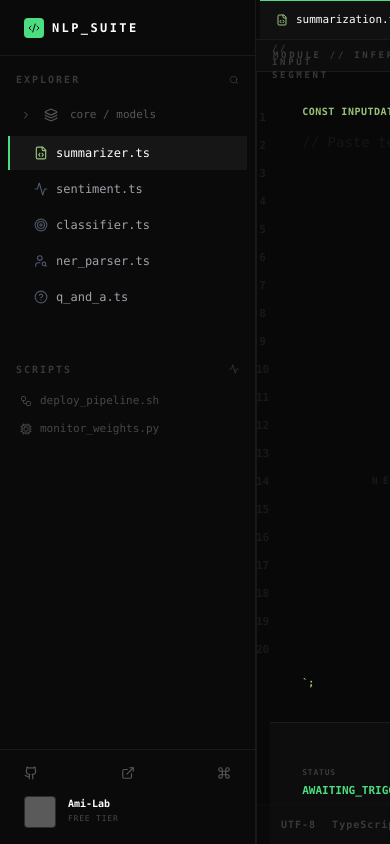
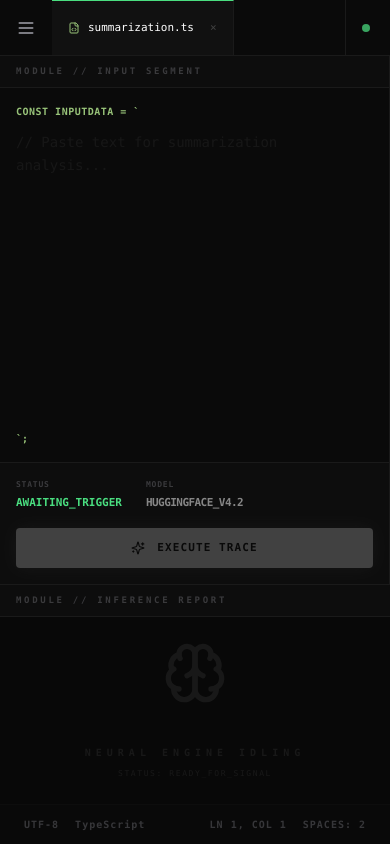
Before and after one commit to AmiruMallawarachchi/nlp-suite-project, a Next.js app in the folder frontend/: page / in a window 390 px wide. Built offline with nearby package versions, Linux system fonts and the light colour scheme; grey boxes are pictures that could not be loaded.

Commit message:
fix: improve mobile responsiveness

```diff
--- a/frontend/src/app/globals.css
+++ b/frontend/src/app/globals.css
@@ -7,6 +7,8 @@
   --color-brand-border: #1a1a1a;
   --color-brand-text: #ffffff;
   --color-brand-text-muted: #a1a1aa;
+
+  --breakpoint-xs: 480px;
 
   --animate-fade-in: fade-in 0.3s ease-out forwards;
   --animate-slide-up: slide-up 0.5s ease-out forwards;
--- a/frontend/src/app/page.tsx
+++ b/frontend/src/app/page.tsx
@@ -22,7 +22,9 @@ import {
   MessageSquare,
   HelpCircle,
   Loader2,
-  AlertCircle
+  AlertCircle,
+  Menu,
+  X
 } from 'lucide-react';
 
 type Tool = 'summarization' | 'sentiment' | 'zeroshot' | 'ner' | 'qa';
@@ -37,6 +39,7 @@ const ENTITY_INFO: Record<string, { title: string; color: string }> = {
 };
 
 export default function Home() {
+  const [isSidebarOpen, setIsSidebarOpen] = useState(false);
   const [activeTab, setActiveTab] = useState<Tool>('summarization');
   const [text, setText] = useState('');
   const [labels, setLabels] = useState<string[]>(["Technology", "Finance", "AI"]);
@@ -120,15 +123,22 @@ export default function Home() {
     <div className="flex h-screen bg-[#0a0a0a] text-[#a1a1aa] font-mono overflow-hidden">
 
       {/* --- SIDEBAR --- */}
-      <aside className="w-64 flex-shrink-0 border-r border-[#1a1a1a] bg-[#0a0a0a] flex flex-col">
+      <aside className={`
+        fixed inset-y-0 left-0 z-50 w-64 bg-[#0a0a0a] border-r border-[#1a1a1a] transition-transform duration-300 ease-in-out flex flex-col
+        lg:translate-x-0 lg:static lg:flex-shrink-0
+        ${isSidebarOpen ? 'translate-x-0' : '-translate-x-full lg:translate-x-0'}
+      `}>
         {/* Branding */}
-        <div className="h-14 flex items-center px-6 border-b border-[#1a1a1a]">
+        <div className="h-14 flex items-center px-6 border-b border-[#1a1a1a] justify-between">
           <div className="flex items-center gap-2">
             <div className="w-5 h-5 rounded bg-[#4ade80] flex items-center justify-center">
               <Code2 size={12} className="text-black" />
             </div>
             <span className="text-xs font-black tracking-[0.2em] text-white">NLP_SUITE</span>
           </div>
+          <button onClick={() => setIsSidebarOpen(false)} className="lg:hidden text-[#a1a1aa] hover:text-white">
+            <X size={18} />
+          </button>
         </div>
 
         {/* Explorer */}
@@ -146,7 +156,12 @@ export default function Home() {
             {tools.map((tool) => (
               <button
                 key={tool.id}
-                onClick={() => { setActiveTab(tool.id as Tool); setResult(null); setError(null); }}
+                onClick={() => {
+                  setActiveTab(tool.id as Tool);
+                  setResult(null);
+                  setError(null);
+                  setIsSidebarOpen(false); // Close on mobile
+                }}
                 className={`w-full flex items-center gap-2 px-6 py-2 text-[12px] group transition-all hover:bg-white/[0.03] ${activeTab === tool.id ? 'bg-white/[0.05] text-white border-l-2 border-[#4ade80]' : 'border-l-2 border-transparent'}`}
               >
                 <tool.icon size={14} className={activeTab === tool.id ? tool.color : 'text-gray-600'} />
@@ -191,31 +206,38 @@ export default function Home() {
       </aside>
 
       {/* --- MAIN WORKSPACE --- */}
-      <main className="flex-1 flex flex-col min-w-0 bg-[#0a0a0a]">
+      <main className="flex-1 flex flex-col min-w-0 bg-[#0a0a0a] h-full overflow-hidden">
 
-        {/* Tabbar */}
-        <div className="h-10 border-b border-[#1a1a1a] flex items-center px-1 bg-[#0a0a0a]">
+        {/* Mobile Header / Tabbar */}
+        <div className="h-14 lg:h-10 border-b border-[#1a1a1a] flex items-center px-1 bg-[#0a0a0a] sticky top-0 z-10">
+          <button
+            onClick={() => setIsSidebarOpen(true)}
+            className="p-3 lg:hidden text-[#a1a1aa] hover:text-white mr-1"
+          >
+            <Menu size={20} />
+          </button>
+
           <div className="flex items-center h-full px-4 border-r border-[#1a1a1a] bg-[#111111] text-white text-[11px] gap-2 border-t border-t-[#4ade80]">
             <FileCode size={12} className="text-[#98c379]" />
-            <span>{activeTab}.ts</span>
-            <span className="ml-4 opacity-20 hover:opacity-100 cursor-pointer">×</span>
+            <span className="truncate max-w-[120px]">{activeTab}.ts</span>
+            <span className="ml-2 lg:ml-4 opacity-20 hover:opacity-100 cursor-pointer">×</span>
           </div>
-          <div className="flex items-center h-full px-4 border-r border-[#1a1a1a] opacity-30 text-[11px] gap-2 hover:opacity-80 transition-all cursor-pointer">
+          <div className="hidden sm:flex items-center h-full px-4 border-r border-[#1a1a1a] opacity-30 text-[11px] gap-2 hover:opacity-80 transition-all cursor-pointer">
             <Terminal size={12} />
             <span>Terminal</span>
           </div>
           <div className="flex-1"></div>
-          <div className="flex items-center gap-4 px-4 h-full border-l border-[#1a1a1a]">
+          <div className="flex items-center gap-2 lg:gap-4 px-4 h-full border-l border-[#1a1a1a]">
              <div className="flex items-center gap-2 text-[10px] font-bold text-[#4ade80]">
                 <div className="w-2 h-2 rounded-full bg-[#4ade80] animate-pulse"></div>
-                <span>CONNECTED</span>
+                <span className="hidden xs:inline">CONNECTED</span>
              </div>
-             <button className="text-[10px] font-bold hover:text-white opacity-40 uppercase tracking-widest">v1.2.4</button>
+             <button className="text-[10px] font-bold hover:text-white opacity-40 uppercase tracking-widest hidden xs:block">v1.2.4</button>
           </div>
         </div>
 
         {/* Editor Body */}
-        <div className="flex-1 flex overflow-hidden">
+        <div className="flex-1 flex flex-col lg:flex-row overflow-y-auto lg:overflow-hidden">
 
           {/* LEFT: Code Input Section */}
           <div className="flex-1 flex flex-col min-w-0 border-r border-[#1a1a1a]">
@@ -226,7 +248,7 @@ export default function Home() {
              {/* Textarea + Line numbers area */}
              <div className="flex-1 flex relative">
                 {/* Line Numbers */}
-                <div className="w-12 border-r border-[#1a1a1a] bg-[#0a0a0a] flex flex-col items-center pt-8 text-[11px] font-bold opacity-10 select-none">
+                <div className="hidden sm:flex w-12 border-r border-[#1a1a1a] bg-[#0a0a0a] flex-col items-center pt-8 text-[11px] font-bold opacity-10 select-none">
                    {[...Array(20)].map((_, i) => (
                      <div key={i} className="h-7 leading-7">{i + 1}</div>
                    ))}
@@ -237,17 +259,17 @@ export default function Home() {
                    <div className="flex-1 relative">
                       {activeTab === 'qa' ? (
                         <div className="h-full flex flex-col divide-y divide-[#1a1a1a]">
-                            <div className="p-8">
+                             <div className="p-4 lg:p-8">
                                 <div className="text-[10px] text-[#c678dd] mb-3 font-bold uppercase tracking-wider">const context = `</div>
                                 <textarea
-                                  className="w-full bg-transparent resize-none focus:outline-none text-[14px] text-white leading-relaxed placeholder:opacity-10 h-64"
+                                   className="w-full bg-transparent resize-none focus:outline-none text-[14px] text-white leading-relaxed placeholder:opacity-10 h-48 lg:h-64"
                                    placeholder="Paste documentation or long-form context here..."
                                    value={context}
                                    onChange={(e) => setContext(e.target.value)}
                                 />
                                 <div className="text-[10px] text-[#c678dd] mt-1 font-bold">`;</div>
                              </div>
-                            <div className="p-8 flex-1">
+                             <div className="p-4 lg:p-8 flex-1">
                                 <div className="text-[10px] text-[#61afef] mb-3 font-bold uppercase tracking-wider">const query = (</div>
                                 <input
                                    className="w-full bg-transparent focus:outline-none text-[14px] text-white leading-relaxed placeholder:opacity-10"
@@ -259,10 +281,10 @@ export default function Home() {
                              </div>
                         </div>
                       ) : (
-                        <div className="p-8 h-full flex flex-col">
+                        <div className="p-4 lg:p-8 h-full flex flex-col">
                            <div className="text-[10px] text-[#98c379] mb-3 font-bold uppercase tracking-wider">const inputData = `</div>
                            <textarea
-                              className="flex-1 w-full bg-transparent resize-none focus:outline-none text-[14px] text-white leading-relaxed placeholder:opacity-10 font-mono"
+                              className="flex-1 w-full bg-transparent resize-none focus:outline-none text-[14px] text-white leading-relaxed placeholder:opacity-10 font-mono min-h-[200px]"
                               placeholder={`// Paste text for ${activeTab} analysis...`}
                               value={text}
                               onChange={(e) => setText(e.target.value)}
@@ -273,8 +295,8 @@ export default function Home() {
                    </div>
 
                    {/* Bottom Action Bar */}
-                   <div className="p-8 border-t border-[#1a1a1a] bg-[#0d0d0d] flex items-center justify-between">
-                      <div className="flex items-center gap-6">
+                    <div className="p-4 lg:p-8 border-t border-[#1a1a1a] bg-[#0d0d0d] flex flex-col sm:flex-row items-center justify-between gap-4">
+                       <div className="flex items-center gap-6 self-start">
                           <div className="flex flex-col">
                              <span className="text-[8px] font-black tracking-widest opacity-30 uppercase mb-1">Status</span>
                              <span className="text-[11px] text-[#4ade80] font-bold">AWAITING_TRIGGER</span>
@@ -288,7 +310,7 @@ export default function Home() {
                        <button
                           onClick={handleProcess}
                           disabled={loading || (activeTab === 'qa' ? (!question || !context) : !text)}
-                         className="px-8 py-3 bg-[#4ade80] text-black text-[11px] font-black uppercase tracking-widest rounded transition-all hover:scale-105 active:scale-95 disabled:grayscale disabled:opacity-30 flex items-center gap-3 shadow-[0_0_20px_rgba(74,222,128,0.2)]"
+                          className="w-full sm:w-auto px-8 py-3 bg-[#4ade80] text-black text-[11px] font-black uppercase tracking-widest rounded transition-all hover:scale-105 active:scale-95 disabled:grayscale disabled:opacity-30 flex items-center justify-center gap-3 shadow-[0_0_20px_rgba(74,222,128,0.2)]"
                        >
                          {loading ? <Loader2 size={14} className="animate-spin" /> : <><Sparkles size={14} /> Execute Trace</>}
                       </button>
@@ -298,12 +320,12 @@ export default function Home() {
           </div>
 
           {/* RIGHT: Reports / Inference Output */}
-          <div className="w-[450px] flex-shrink-0 flex flex-col bg-[#080808]">
+          <div className="w-full lg:w-[450px] flex-shrink-0 flex flex-col bg-[#080808] border-t lg:border-t-0 border-[#1a1a1a]">
              <div className="h-8 border-b border-[#1a1a1a] flex items-center px-4 bg-[#0d0d0d]">
                 <span className="text-[9px] font-black uppercase tracking-[0.3em] opacity-30">Module // Inference Report</span>
              </div>
 
-             <div className="flex-1 overflow-y-auto p-10 font-mono">
+             <div className="flex-1 lg:overflow-y-auto p-6 lg:p-10 font-mono">
                 {loading ? (
                    <div className="h-full flex flex-col items-center justify-center space-y-4">
                       <div className="w-12 h-1 block border-t-2 border-[#4ade80] animate-pulse"></div>
@@ -337,7 +359,7 @@ export default function Home() {
                       {activeTab === 'sentiment' && (
                          <div className="space-y-10">
                             <div className="text-center">
-                               <div className={`text-5xl font-black tracking-tighter uppercase ${result.label.toUpperCase() === 'POSITIVE' ? 'text-[#4ade80]' : 'text-[#e06c75]'}`}>
+                               <div className={`text-3xl md:text-5xl font-black tracking-tighter uppercase ${result.label.toUpperCase() === 'POSITIVE' ? 'text-[#4ade80]' : 'text-[#e06c75]'}`}>
                                   {result.label}
                                </div>
                                <div className="text-[9px] font-black tracking-widest opacity-30 mt-2 uppercase">Classification Map</div>
@@ -458,6 +480,14 @@ export default function Home() {
           </div>
         </div>
       </main>
+
+      {/* Overlay for mobile sidebar */}
+      {isSidebarOpen && (
+        <div
+          className="fixed inset-0 bg-black/60 backdrop-blur-sm z-40 lg:hidden"
+          onClick={() => setIsSidebarOpen(false)}
+        />
+      )}
     </div>
   );
 }
```
Lines whose indentation alone changed are shown as unchanged.
